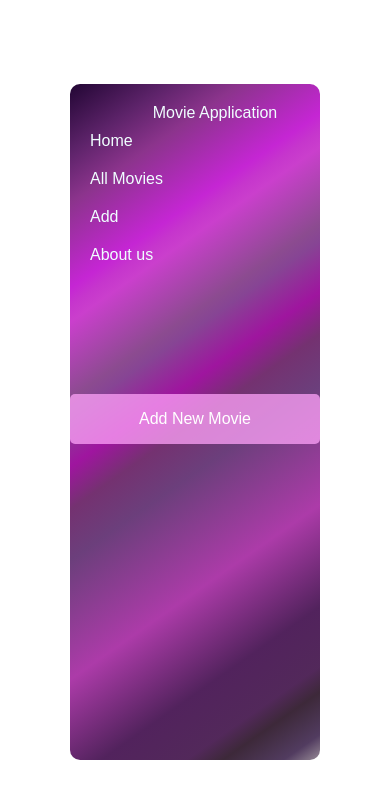
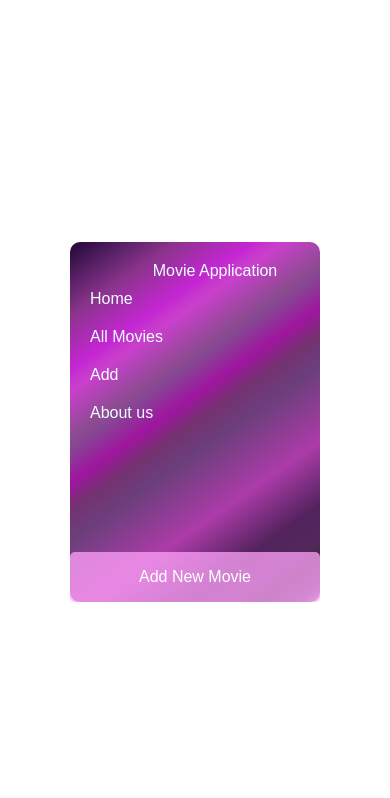
Before and after one commit to NaghmehGhorashi/Movie-App-group-project, a React (Vite) app: page / in a window 390 px wide. Shown: the top 798 px of the page. Built offline with nearby package versions, Linux system fonts and the light colour scheme; no server answers.

Commit message:
fix comment for sixten,add some style for container

```diff
--- a/src/components/container/container.module.css
+++ b/src/components/container/container.module.css
@@ -11,8 +11,9 @@
 @media (max-width: 600px) {
     .container {
         width: 100%;
-
-        height: 80vh;
+        margin: 0px;
+        padding: 0px;
+        height: 100%;
 
     }
 }
```
Also changed, not shown: src/pages/add/add.jsx (+5 -2 lines).
